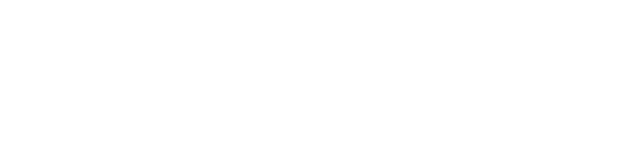
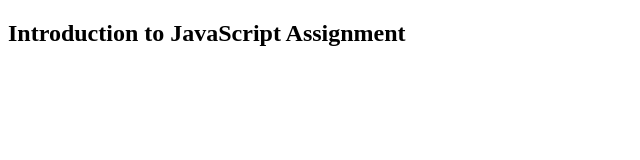
Before and after one commit to Lisaojet/JavaScript-Introduction, a plain HTML site: page index.html in a window 1280 px wide. Shown: the whole page, without its empty margins (0-640 px from the left). Drawn offline with Linux system fonts and the light colour scheme.

Commit message:
Update index.html

```diff
--- a/index.html
+++ b/index.html
@@ -7,6 +7,7 @@
     <title>JavaScript Introduction</title>
 </head>
 <body>
+    <h2>Introduction to JavaScript Assignment</h2?
     <script src="./life.js"></script>
 </body>
 </html>
```
